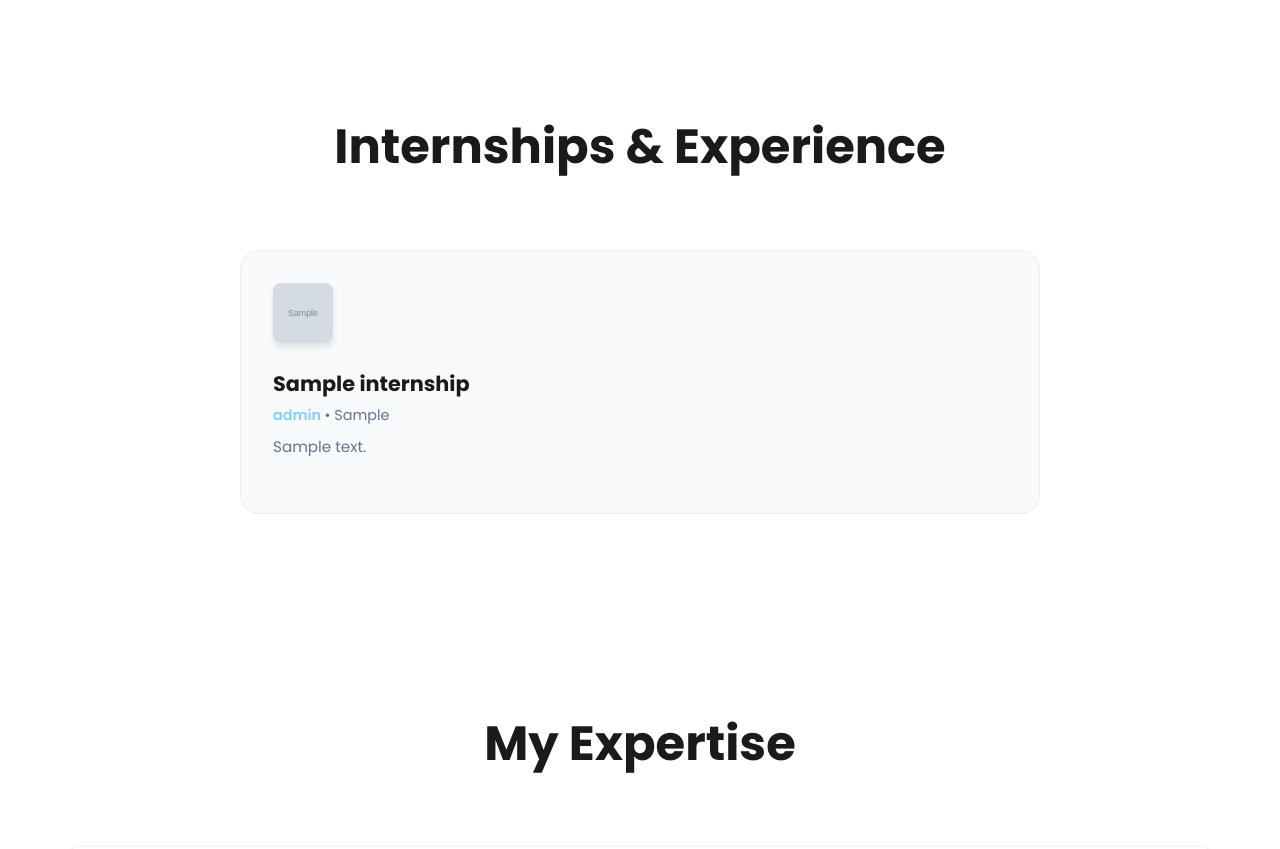
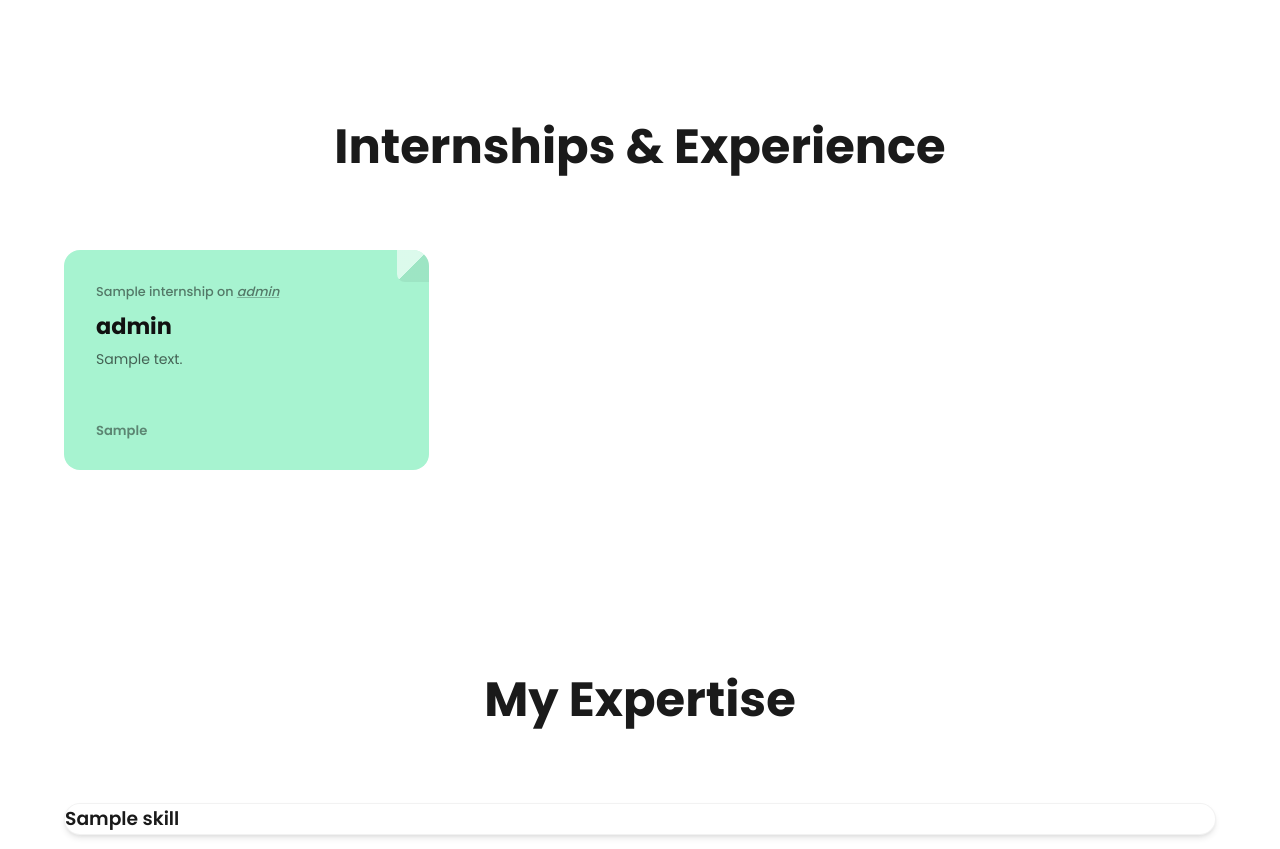
Before and after one commit to saintlionelpraveen/Portfolio, a PHP site: page / in a window 1280 px wide. Shown: the part 1586-2435 px from the top of the page. Run offline with PHP 8.4, Linux system fonts and the light colour scheme; data comes from the database, SQL or seed files in the repository; tables that the repository leaves empty hold one stand-in row (values such as "Sample post"); grey boxes marked "Sample" are stand-in pictures; data that the repository does not hold is empty.

Commit message:
ui(Project): I enhanced the Exptience UI

```diff
--- a/assets/css/style.css
+++ b/assets/css/style.css
@@ -379,6 +379,122 @@ h2 {
     background: #f1f5f9;
 }
 
+/* Experience / Internship Cards */
+.experience-grid {
+    display: grid;
+    grid-template-columns: repeat(3, 1fr);
+    gap: 1.8rem;
+    max-width: 1400px;
+    margin: 0 auto;
+}
+
+.experience-card {
+    border-radius: 16px;
+    padding: 2rem 2rem 1.8rem;
+    display: flex;
+    flex-direction: column;
+    position: relative;
+    overflow: hidden;
+    transition: all 0.4s cubic-bezier(0.4, 0, 0.2, 1);
+    min-height: 220px;
+}
+
+/* Folded corner effect */
+.experience-card::after {
+    content: '';
+    position: absolute;
+    top: 0;
+    right: 0;
+    width: 32px;
+    height: 32px;
+    background: linear-gradient(135deg, rgba(255, 255, 255, 0.6) 50%, rgba(0, 0, 0, 0.06) 50%);
+    border-bottom-left-radius: 8px;
+}
+
+.experience-card:hover {
+    transform: translateY(-8px) rotate(-1deg);
+    box-shadow: 0 20px 40px rgba(0, 0, 0, 0.12);
+}
+
+/* Cycling pastel colors */
+.experience-card:nth-child(6n+1) {
+    background: #a7f3d0;
+}
+
+.experience-card:nth-child(6n+2) {
+    background: #bae6fd;
+}
+
+.experience-card:nth-child(6n+3) {
+    background: #fde68a;
+}
+
+.experience-card:nth-child(6n+4) {
+    background: #fbcfe8;
+}
+
+.experience-card:nth-child(6n+5) {
+    background: #c4b5fd;
+}
+
+.experience-card:nth-child(6n+6) {
+    background: #d9f99d;
+}
+
+.experience-card .exp-company {
+    font-size: 0.8rem;
+    color: rgba(0, 0, 0, 0.5);
+    margin-bottom: 0.6rem;
+    font-weight: 500;
+}
+
+.experience-card .exp-company em {
+    font-style: italic;
+    text-decoration: underline;
+    text-decoration-color: rgba(0, 0, 0, 0.25);
+}
+
+.experience-card h3 {
+    font-size: 1.4rem;
+    font-weight: 800;
+    color: #111;
+    margin: 0 0 0.5rem 0;
+    line-height: 1.3;
+}
+
+.experience-card .exp-description {
+    font-size: 0.88rem;
+    color: rgba(0, 0, 0, 0.6);
+    line-height: 1.55;
+    margin-bottom: 1rem;
+    flex-grow: 1;
+}
+
+.experience-card .exp-meta {
+    margin-top: auto;
+    display: flex;
+    justify-content: space-between;
+    align-items: center;
+}
+
+.experience-card .exp-duration {
+    font-size: 0.82rem;
+    font-weight: 600;
+    color: rgba(0, 0, 0, 0.45);
+}
+
+@media (max-width: 1100px) {
+    .experience-grid {
+        grid-template-columns: repeat(2, 1fr);
+    }
+}
+
+@media (max-width: 680px) {
+    .experience-grid {
+        grid-template-columns: 1fr;
+    }
+}
+
 /* Projects */
 .projects-grid {
     display: grid;
--- a/index.php
+++ b/index.php
@@ -211,35 +211,21 @@ if ($_SERVER["REQUEST_METHOD"] == "POST" && isset($_POST['send_message'])) {
     </section>
 
     <!-- Internships Section -->
-    <section id="internships" style="background: var(--bg-hover);">
+    <section id="internships">
         <h2 class="fade-in">Internships & Experience</h2>
-        <div class="projects-grid"
-            style="display: flex; flex-direction: column; max-width: 800px; margin: 0 auto; gap: 1.5rem;">
+        <div class="experience-grid">
             <?php foreach ($internships as $intern): ?>
-                <div class="project-card fade-in"
-                    style="display: flex; gap: 1.5rem; text-align: left; align-items: flex-start;">
-                    <?php if ($intern['company_logo']): ?>
-                        <img src="uploads/<?php echo $intern['company_logo']; ?>" alt="Logo"
-                            style="width: 60px; height: 60px; object-fit: cover; border-radius: 8px; box-shadow: 0 4px 6px rgba(0,0,0,0.1);">
-                    <?php else: ?>
-                        <div
-                            style="width: 60px; height: 60px; background: #e0f2fe; border-radius: 8px; display: flex; align-items: center; justify-content: center; color: var(--accent-color); font-size: 1.5rem;">
-                            <i class="fas fa-briefcase"></i>
-                        </div>
-                    <?php endif; ?>
-
-                    <div style="flex: 1;">
-                        <h3 style="margin-bottom: 0.2rem; color: var(--text-color);">
-                            <?php echo htmlspecialchars($intern['company_name']); ?>
-                        </h3>
-                        <p style="font-weight: 600; color: var(--accent-color); margin-bottom: 0.5rem;">
-                            <?php echo htmlspecialchars($intern['role']); ?> <span
-                                style="font-weight: normal; color: var(--text-light); font-size: 0.9rem;">•
-                                <?php echo htmlspecialchars($intern['duration']); ?></span>
-                        </p>
-                        <p style="font-size: 0.95rem; color: var(--text-light); line-height: 1.6;">
-                            <?php echo nl2br(htmlspecialchars($intern['description'])); ?>
-                        </p>
+                <div class="experience-card fade-in">
+                    <div class="exp-company">
+                        <?php echo htmlspecialchars($intern['company_name']); ?> on
+                        <em><?php echo htmlspecialchars($intern['role']); ?></em>
+                    </div>
+                    <h3><?php echo htmlspecialchars($intern['role']); ?></h3>
+                    <p class="exp-description">
+                        <?php echo htmlspecialchars($intern['description']); ?>
+                    </p>
+                    <div class="exp-meta">
+                        <span class="exp-duration"><?php echo htmlspecialchars($intern['duration']); ?></span>
                     </div>
                 </div>
             <?php endforeach; ?>
```
